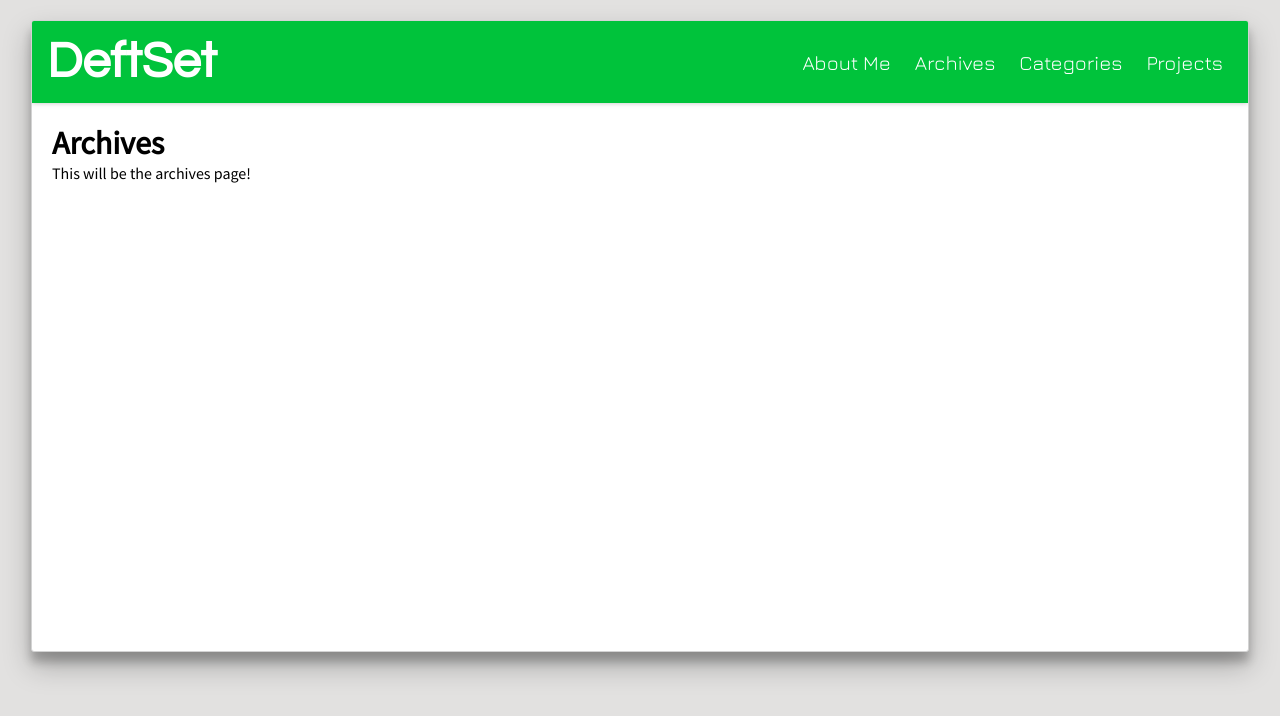
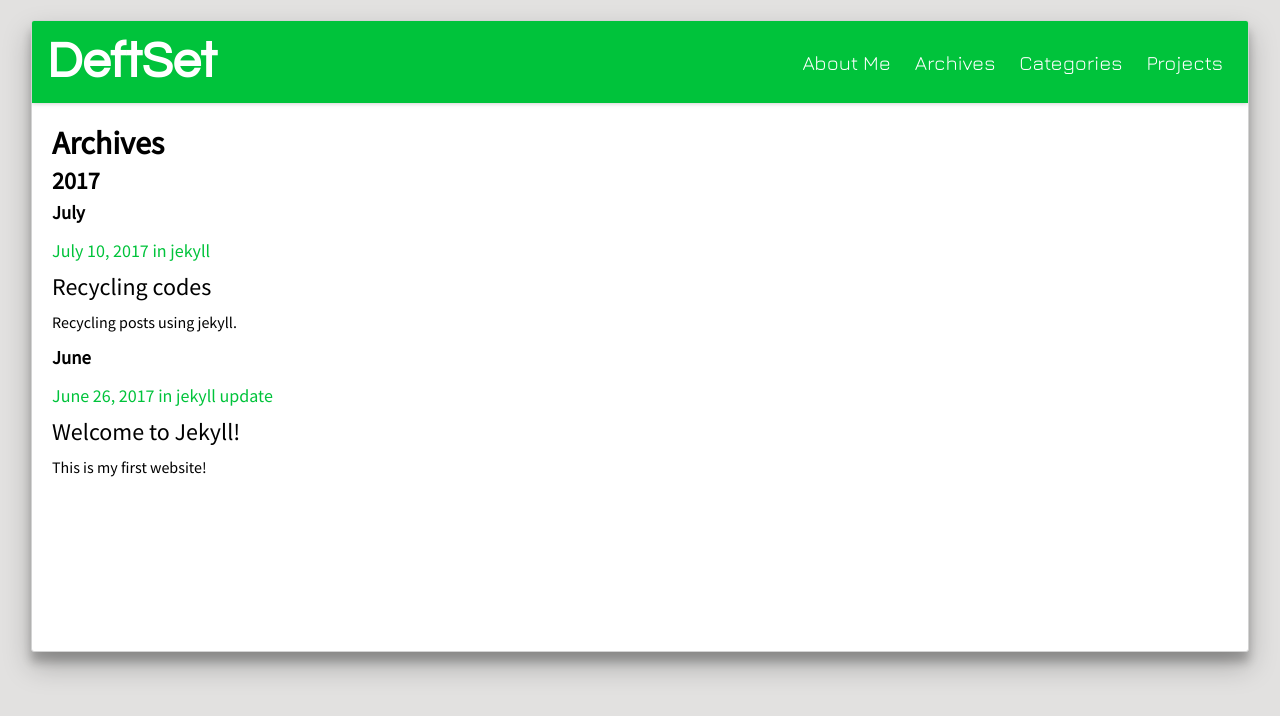
Before and after one commit to 01140714/01140714.github.io, a Jekyll site: the page built from archives.html, in a window 1280 px wide. Shown: the top 716 px of the page. Built offline with Jekyll 4.4.1, drawn with Linux system fonts in a browser that asks for light colours; some web fonts are replaced.

Commit message:
Archive page implemented

```diff
--- a/_config.yml
+++ b/_config.yml
@@ -22,7 +22,6 @@ github_username:  jekyll
 
 # Build settings
 markdown: kramdown
-theme: minima
 gems:
   - jekyll-feed
 
--- /dev/null
+++ b/_includes/postbox.html
@@ -0,0 +1,18 @@
+<div class="post-box">
+  <div class="post-info">
+    <span class="post-date">
+      {{ post.date | date: "%B %-d, %Y" }}
+    </span>
+    <span class="in"> in </span>
+    <span class="post-categories">
+      {% for category in post.categories %}
+      {{category}}
+      {% endfor %}
+    </span>
+  </div>
+  <a class="post-title" href="{{post.url | prepend:site.baseurl}}">{{ post.title }}</a>
+  <div class="post-excerpt">
+    {{ post.content | strip_html | truncatewords:30 }}
+  </div>
+  </div>
+</div>
--- /dev/null
+++ b/_posts/2017-7-11-Recycling-codes.md
@@ -0,0 +1,7 @@
+---
+layout: post
+title: "Recycling codes"
+date: 2017-07-11 00:00:01 +0800
+categories: jekyll
+---
+Recycling posts using jekyll.
--- /dev/null
+++ b/archives.html
@@ -0,0 +1,23 @@
+---
+layout: page
+title: Archives
+permalink: /archives/
+---
+
+<div class="archives">
+  <section class="archive-post-list">
+    {% for post in site.posts %}
+      {% assign currentYear = post.date | date: "%Y" %}
+      {% assign currentMonth = post.date | date: "%B" %}
+      {% if currentYear != myYear %}
+        <h1>{{currentYear}}</h1>
+        {% assign myYear = currentYear %}
+      {% endif %}
+      {% if currentMonth != myMonth %}
+        <h3>{{currentMonth}}</h3>
+        {% assign myMonth = currentMonth %}
+      {% endif %}
+      {% include postbox.html %}
+    {% endfor %}
+  </section>
+</div>
--- a/archives.md
+++ /dev/null
@@ -1,7 +0,0 @@
----
-layout: page
-title: Archives
-permalink: /archives/
----
-
-This will be the archives page!
--- a/index.css
+++ b/index.css
@@ -122,3 +122,7 @@ body {
 .post-header {
   margin-bottom: 15px;
 }
+
+.post-content {
+  line-height: 1.5;
+}
```
Also changed, not shown: _layouts/home.html (+1 -18 lines), about.md (+13 -9 lines).
